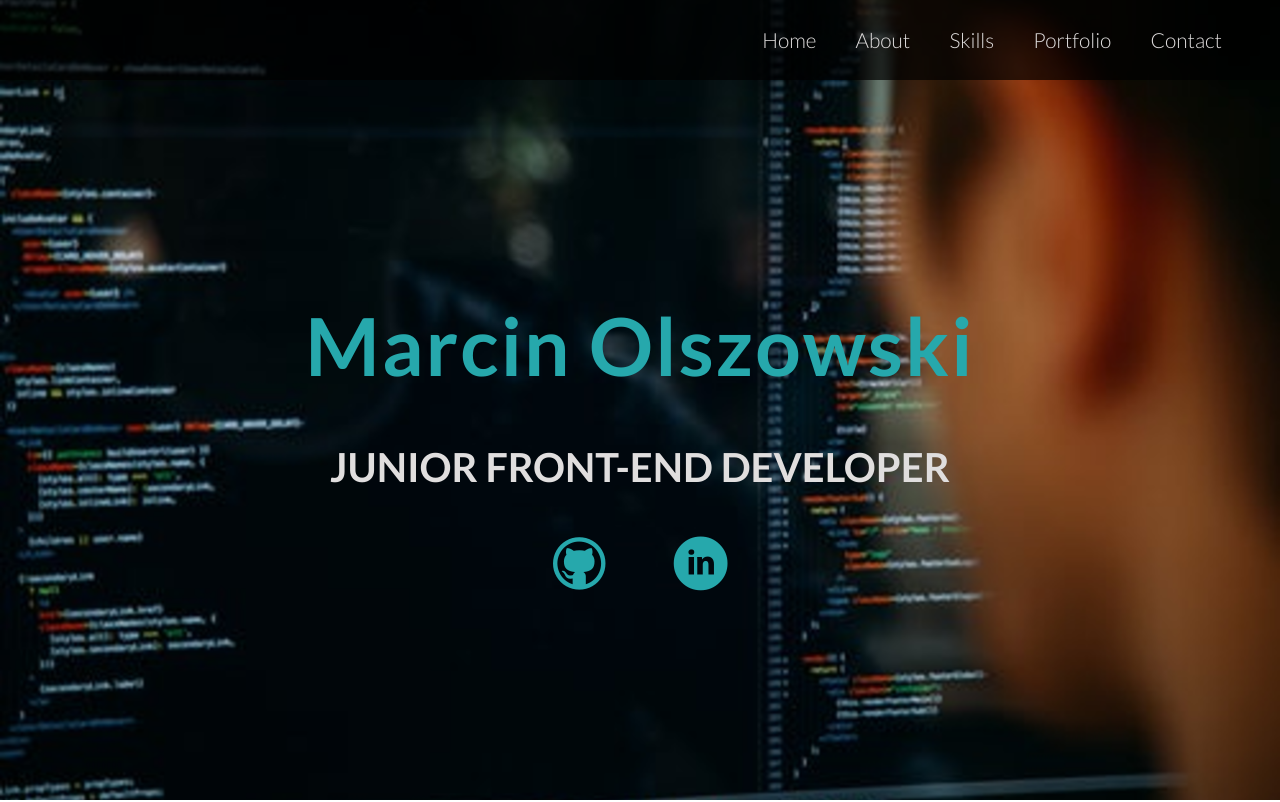
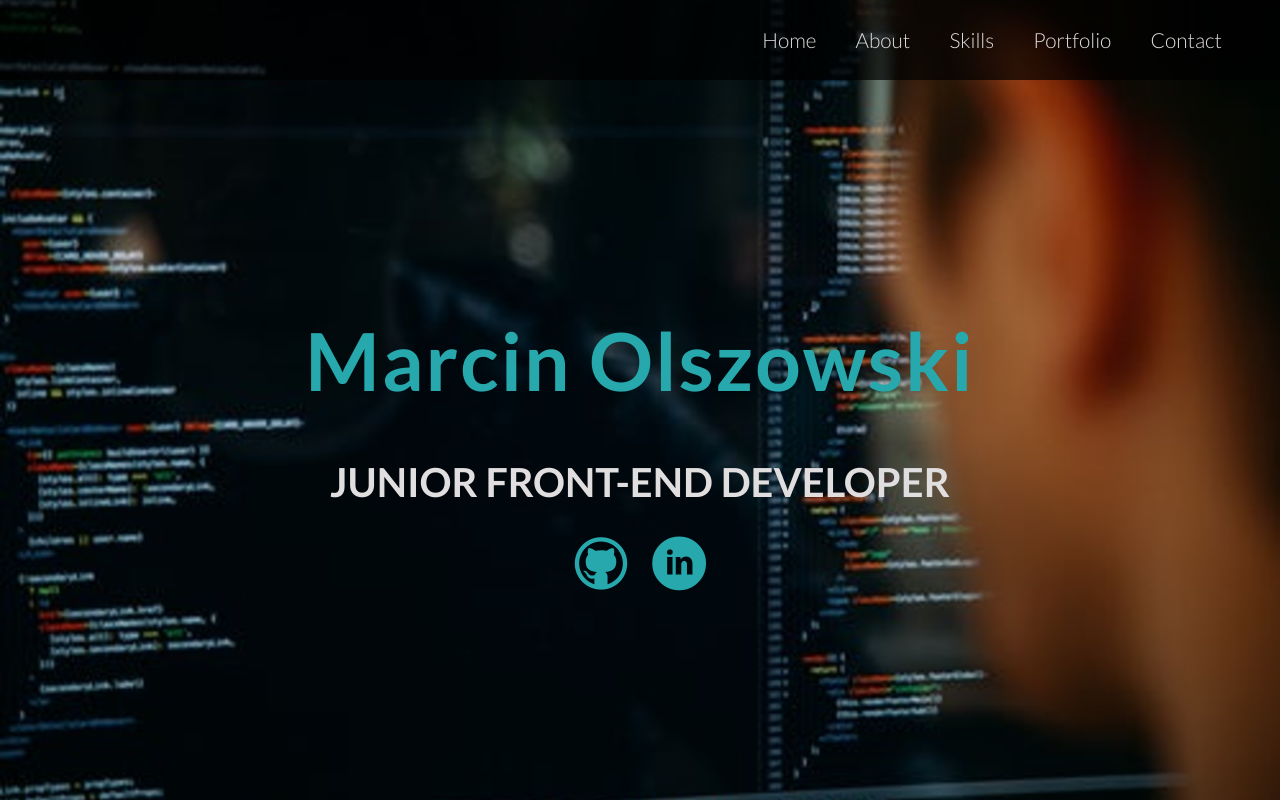
Before and after one commit to marcin324/marcin324.github.io, a website: page index.html in a window 1280 px wide. Shown: the top 802 px of the page. Drawn offline with nearby package versions, Linux system fonts and the light colour scheme.

Commit message:
Fix icon styles

```diff
--- a/sass/style.scss
+++ b/sass/style.scss
@@ -1,5 +1,4 @@
 $mainColor: #26A8AC;
-/*#339AEA;*/
 $headerColor: #2C2C2C;
 $textColor: #E0DEDE;
 
@@ -95,14 +94,31 @@ header {
         a {
             display: inline-block;
             padding: 40px 20px;
+            text-decoration: none;
 
             i {
-                font-size: 3.5rem;
-                color: $mainColor;
-                transition: .3s;
+                margin: 0;
+
+                &:before {
+                    display: flex;
+                    flex-direction: row;
+                    justify-content: center;
+                    align-items: center;
+                    font-size: 3.5rem;
+                    width: 35px;
+                    height: 35px;
+                    margin: 0;
+                    color: $mainColor;
+                    background-color: transparent;
+                    border-radius: 50%;
+                    transition: .3s;
+                }
 
                 &:hover {
-                    color: #053c66;
+                    &:before {
+                        color: #045E62;
+                        background-color: transparent;
+                    }
                 }
             }
         }
```
Also changed, not shown: css/style.css, 1 other file.
